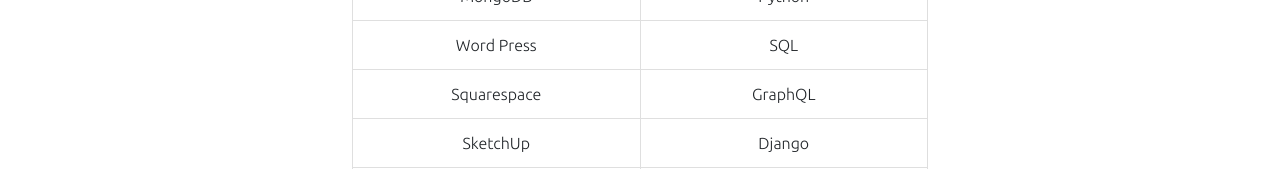
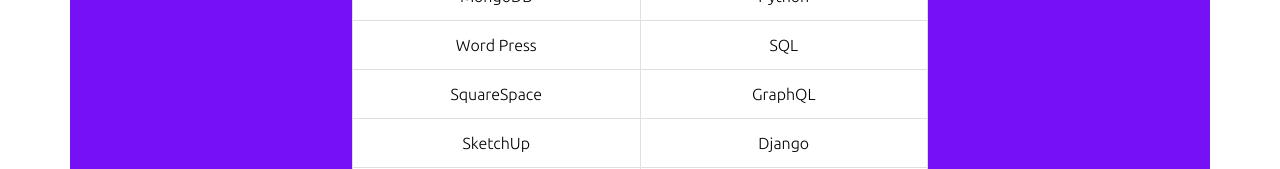
Before and after one commit to Juicester/portfolio, a React (Create React App) app: page / in a window 1280 px wide. Shown: the part 1097-1266 px from the top of the page. Built offline with nearby package versions, Linux system fonts and the light colour scheme.

Commit message:
adjusting css

```diff
--- a/src/components/Projects/Projects.css
+++ b/src/components/Projects/Projects.css
@@ -109,3 +109,10 @@
 	left: 0;
 	background-color: rgba(52, 73, 94, 0.75);
 }
+
+.outer-container {
+	background-color: #7510f7;
+	width: 100vw;
+	margin-left: -10px;
+	margin-bottom: -10px;
+}
--- a/src/components/Projects/Projects.js
+++ b/src/components/Projects/Projects.js
@@ -33,7 +33,7 @@
 	return (
 		<div>
 			{/* <Container className='container-fluid d-flex justify-content-center'> */}
-			<Container>
+			<Container fluid className='outer-container'>
 				<h1>Previous Work</h1>
 				<Row className='row1'>
 					<Col className='proj1'>
--- a/src/components/Recent/Recent.css
+++ b/src/components/Recent/Recent.css
@@ -73,7 +73,7 @@
 }
 
 .outer-recent {
-	background-color: #7510f7;
+	/* background-color: #7510f7; */
 	width: 100vw;
 	/* margin-top: -30px; */
 	margin-left: -10px;
--- a/src/components/Skills/Skills.css
+++ b/src/components/Skills/Skills.css
@@ -1,5 +1,6 @@
 .skills-card {
 	width: 18rem;
+	color: black;
 }
 
 .skill-icon {
@@ -13,4 +14,7 @@
 	justify-content: center;
 	align-items: center;
 	text-align: center;
+	background-color: #7510f7;
+	color: white;
+	width: 100vw;
 }
--- a/src/components/Skills/Skills.js
+++ b/src/components/Skills/Skills.js
@@ -22,7 +22,7 @@
 							<ListGroupItem>PostgreSQL</ListGroupItem>
 							<ListGroupItem>MongoDB</ListGroupItem>
 							<ListGroupItem>Word Press</ListGroupItem>
-							<ListGroupItem>Squarespace</ListGroupItem>
+							<ListGroupItem>SquareSpace</ListGroupItem>
 							<ListGroupItem>SketchUp</ListGroupItem>
 							<ListGroupItem>Blender</ListGroupItem>
 							<ListGroupItem>Maya</ListGroupItem>
```
